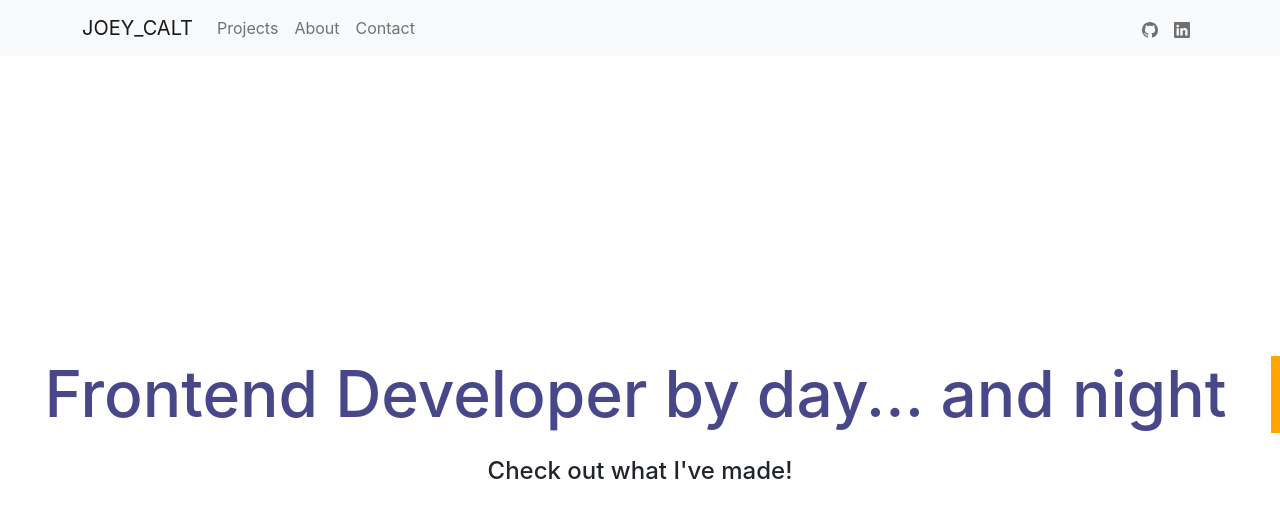
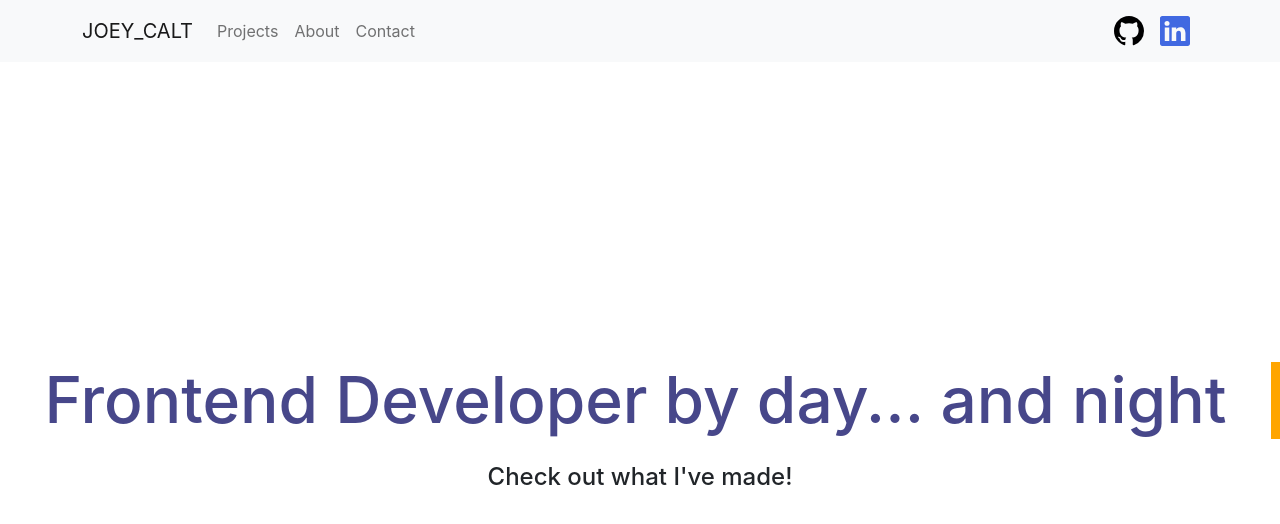
Before and after one commit to joeycalt/Portfolio, a React (Create React App) app: page / in a window 1280 px wide. Shown: the top 524 px of the page. Built offline with nearby package versions, Linux system fonts and the light colour scheme.

Commit message:
styled github and linkedin buttons

```diff
--- a/src/App.css
+++ b/src/App.css
@@ -208,3 +208,15 @@
 .spinner {
   margin-top: 10px;
 }
+
+.mygit {
+  color: black;
+  height: 30px;
+  width: 30px;
+}
+
+.mylink {
+  color: royalblue;
+  height: 30px;
+  width: 30px;
+}
--- a/src/components/Header.js
+++ b/src/components/Header.js
@@ -19,10 +19,10 @@ function Header(props) {
           </Nav>
           <Nav>
             <Nav.Link href="https://github.com/joeycalt">
-            <Github />
+            <Github className='mygit' />
             </Nav.Link>
             <Nav.Link eventKey={2} href="https://www.linkedin.com/in/joey-caltabellotta/">
-            <Linkedin />
+            <Linkedin className='mylink' />
             </Nav.Link>
           </Nav>
         </Navbar.Collapse>
```
